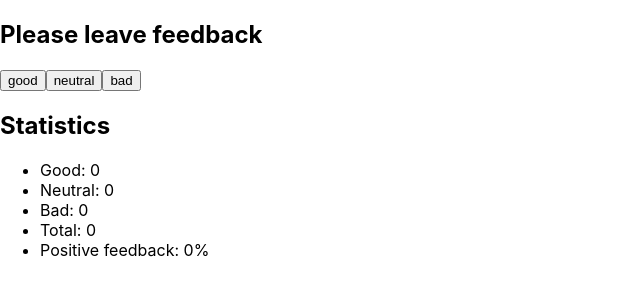
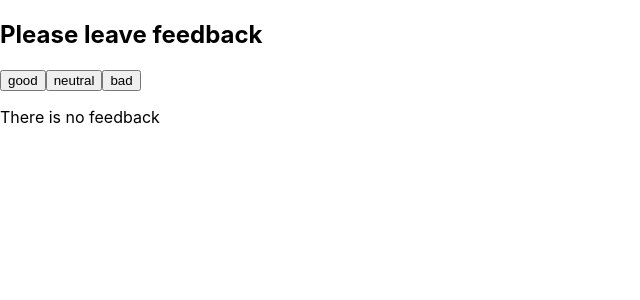
Before and after one commit to AnnaRed1982/goit-react-hw-02-feedback, a React (Create React App) app: page / in a window 1280 px wide. Shown: the top 300 px of the page, without its empty margins (0-640 px from the left). Built offline with nearby package versions, Linux system fonts and the light colour scheme.

Commit message:
Feedback

```diff
--- a/src/components/App.jsx
+++ b/src/components/App.jsx
@@ -1,4 +1,5 @@
 import { Component } from 'react';
+import { Notification } from 'components/Notification/Notification';
 import { Section } from 'components/Section/Section';
 import { Statistics } from 'components/Statistics/Statistics';
 import { FeedbackOptions } from 'components/FeedbackOptions/FeedbackOptions';
@@ -60,12 +61,14 @@ export class App extends Component {
     return (
       <div>
         <Section title="Please leave feedback">
-
           <FeedbackOptions
             options={this.state}
             onLeaveFeedback={this.addVote}
           ></FeedbackOptions>
 
+          <Notification message="There is no feedback"></Notification>
+
+          {total>0 && (
             <Statistics
               good={good}
               neutral={neutral}
@@ -73,6 +76,7 @@ export class App extends Component {
               total={total}
               positivePercentage={positivePercentage}
             ></Statistics>
+          )}
         </Section>
       </div>
     );
--- /dev/null
+++ b/src/components/Notification/Notification.js
@@ -0,0 +1,3 @@
+export const Notification = ({message})=>(
+    <p>{ message}</p>
+)
```
Lines whose indentation alone changed are shown as unchanged.
